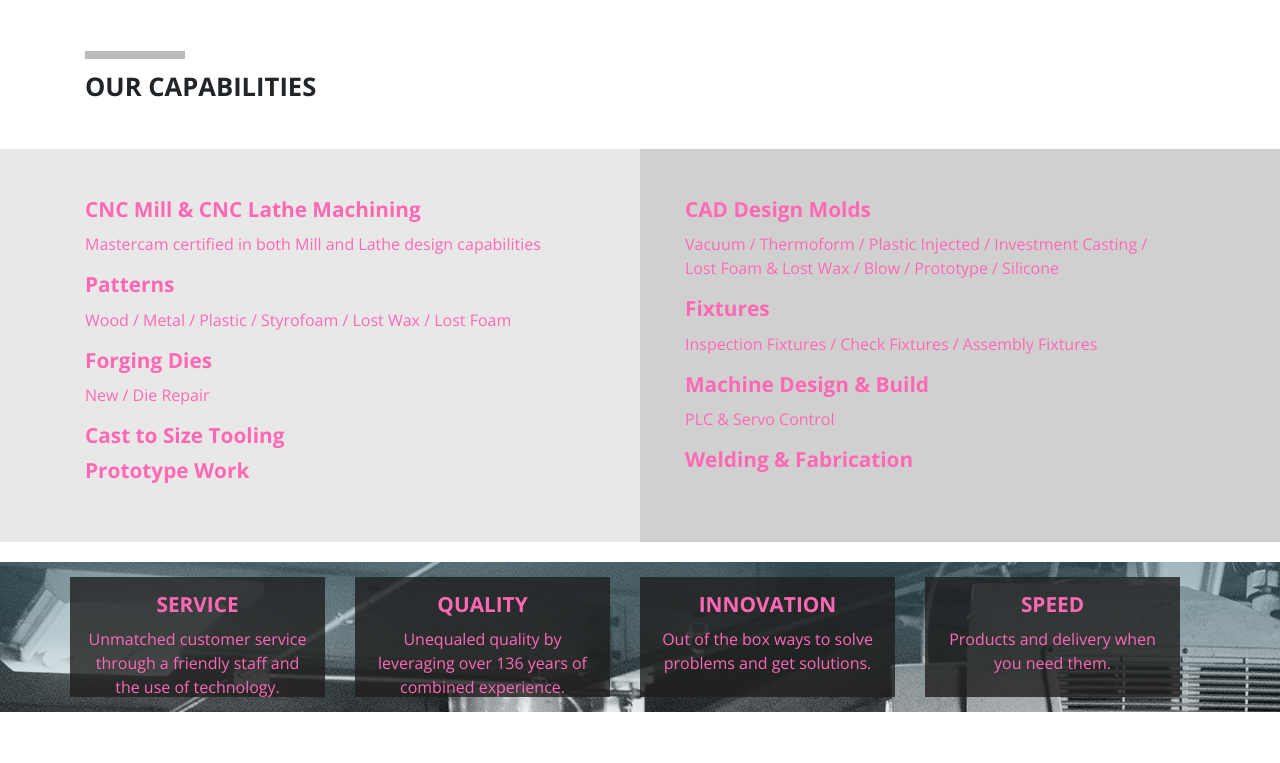
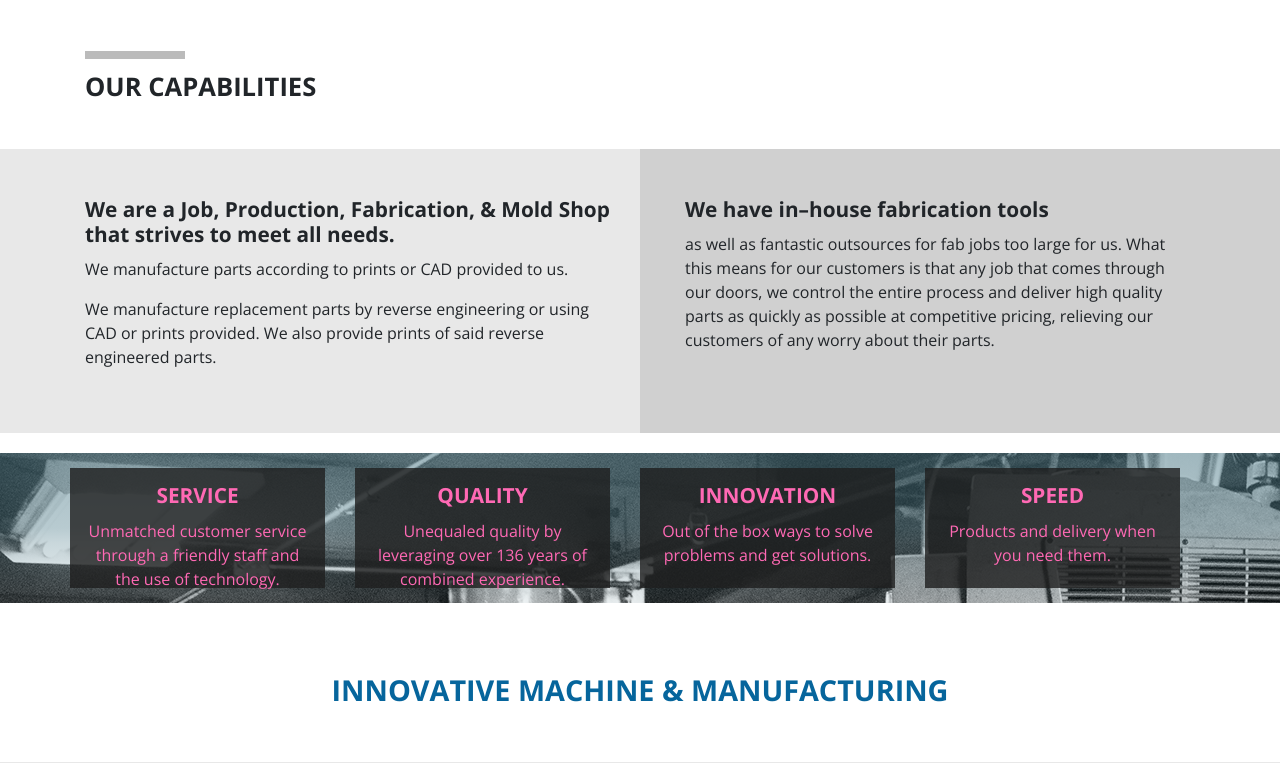
Before and after one commit to kylemkoch51890/imm, a PHP site: page /capabilities.html in a window 1280 px wide; the page is wider, and only the part inside the window is pictured. Shown: the part 99-862 px from the top of that part. Run offline with PHP 8.4, Linux system fonts and the light colour scheme; some libraries are stand-ins or nearby versions.

Commit message:
Updated capabilities per Dennys provided verbiage

```diff
--- a/capabilities.html
+++ b/capabilities.html
@@ -37,39 +37,19 @@
           <div class="row">
             <div class="col-md-6">
               <div class="col-sm-12">
-                <h3>CNC Mill &amp; CNC Lathe Machining</h3>
-                <p>Mastercam certified in both Mill and Lathe design capabilities</p>
+                <h3>We are a Job, Production, Fabrication, &amp; Mold Shop that strives to meet all needs.</h3>
               </div>
               <div class="col-sm-12">
-                <h3>Patterns</h3>
-                <p>Wood &sol; Metal &sol; Plastic &sol; Styrofoam &sol; Lost Wax &sol; Lost Foam</p>
+                <p>We manufacture parts according to prints or CAD provided to us.</p>
               </div>
               <div class="col-sm-12">
-                <h3>Forging Dies</h3>
-                <p>New &sol; Die Repair</p>
-              </div>
-              <div class="col-sm-12">
-                <h3>Cast to Size Tooling</h3>
-              </div>
-              <div class="col-sm-12">
-                <h3>Prototype Work</h3>
+                <p>We manufacture replacement parts by reverse engineering or using CAD or prints provided. We also provide prints of said reverse engineered parts.</p>
               </div>
             </div>
             <div class="col-md-6">
               <div class="col-sm-12">
-                <h3>CAD Design Molds</h3>
-                <p>Vacuum &sol; Thermoform &sol; Plastic Injected &sol; Investment Casting &sol; Lost Foam &amp; Lost Wax &sol; Blow &sol; Prototype &sol; Silicone</p>
-              </div>
-              <div class="col-sm-12">
-                <h3>Fixtures</h3>
-                <p>Inspection Fixtures &sol; Check Fixtures &sol; Assembly Fixtures</p>
-              </div>
-              <div class="col-sm-12">
-                <h3>Machine Design &amp; Build</h3>
-                <p>PLC &amp; Servo Control</p>
-              </div>
-              <div class="col-sm-12">
-                <h3>Welding &amp; Fabrication</h3>
+                <h3>We have in&ndash;house fabrication tools</h3>
+                <p>as well as fantastic outsources for fab jobs too large for us. What this means for our customers is that any job that comes through our doors, we control the entire process and deliver high quality parts as quickly as possible at competitive pricing, relieving our customers of any worry about their parts.</p>
               </div>
             </div>
           </div>
--- a/css/capabilities.css
+++ b/css/capabilities.css
@@ -4,7 +4,6 @@ header a.logo {
 }
 
 section.capabilities {
-  color: hotpink;
   margin-top: 15px;
   padding: 6vh 0;
   background-color: #e8e8e8;
```
